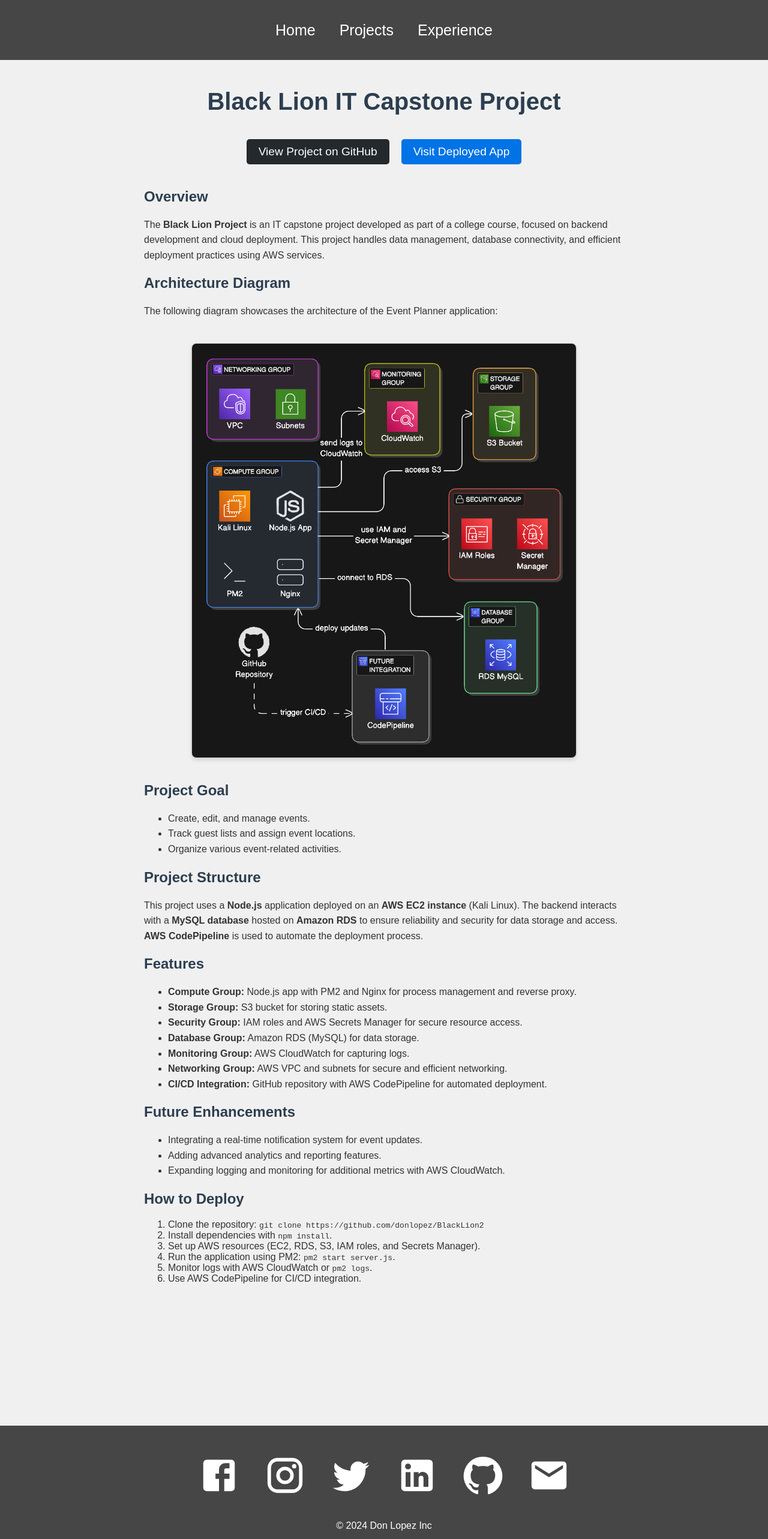
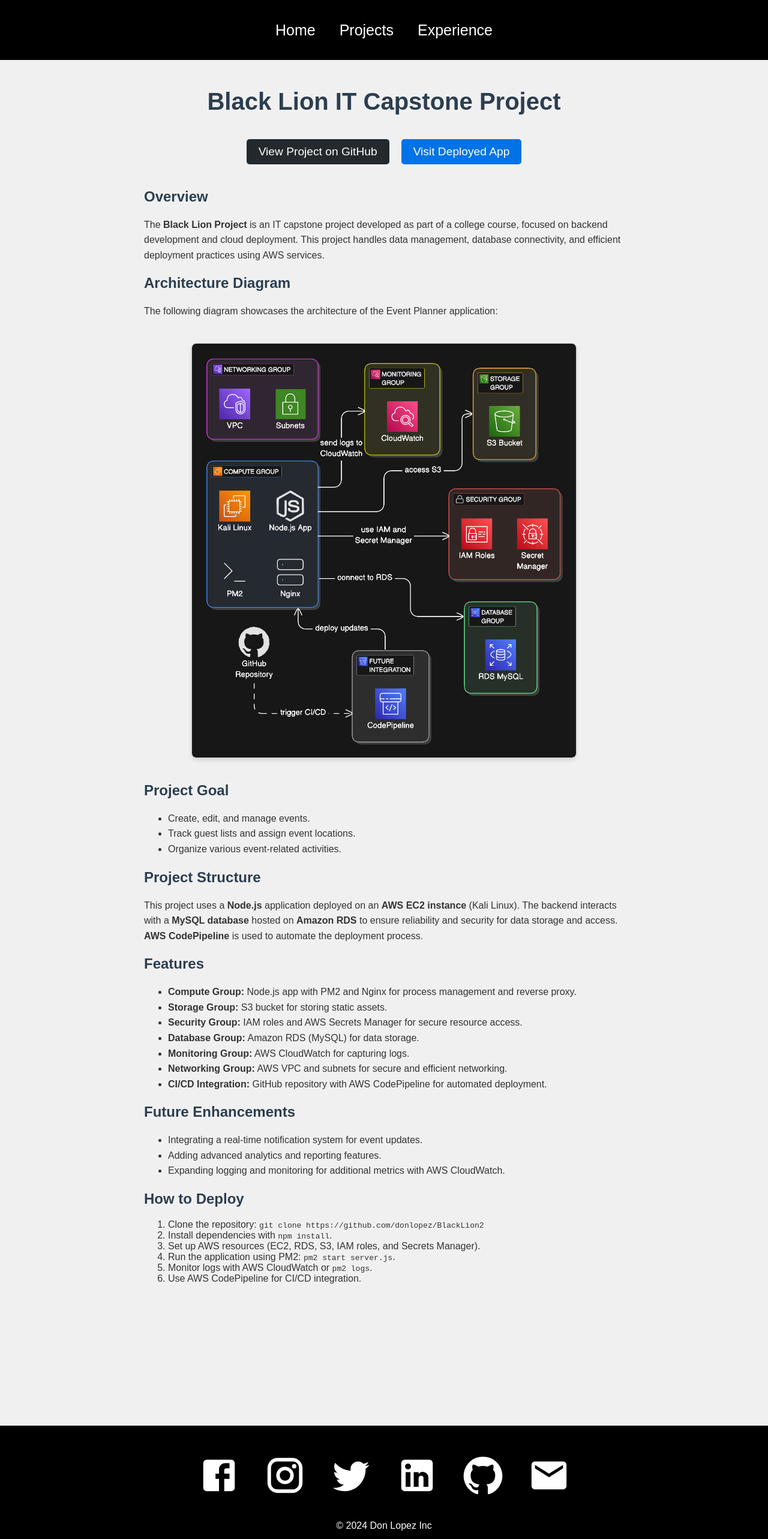
Before and after one commit to donlopez/personal-web-app, a React (Create React App) app: page /projects/black-lion-project in a window 1280 px wide. Shown: the top 2566 px of the page at 60% size. Built offline with nearby package versions, Linux system fonts and the light colour scheme.

Commit message:
modified:   src/styles/Footer.css 	modified:   src/styles/Navbar.css

```diff
--- a/src/styles/Footer.css
+++ b/src/styles/Footer.css
@@ -1,7 +1,7 @@
 .footer {
     width: 100%;
     height: 200px;
-    background: #464646;
+    background: #000000;
     display: flex;
     justify-content: center;
     align-items: center;
--- a/src/styles/Navbar.css
+++ b/src/styles/Navbar.css
@@ -1,7 +1,7 @@
 .navbar {
     width: 100%;
     height: 100px;
-    background: #464646;
+    background: #000000;
   }
 
   .links {
```
